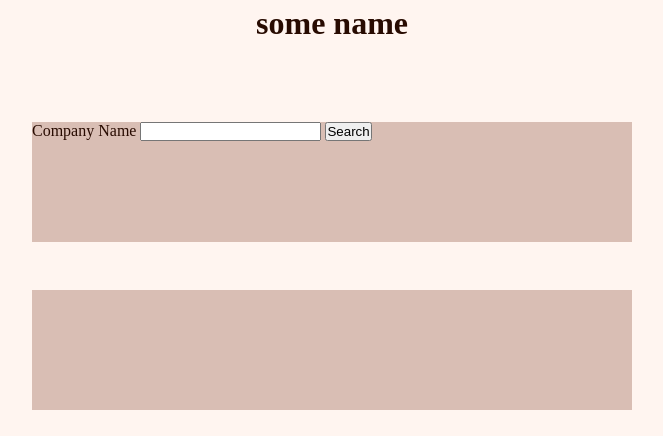
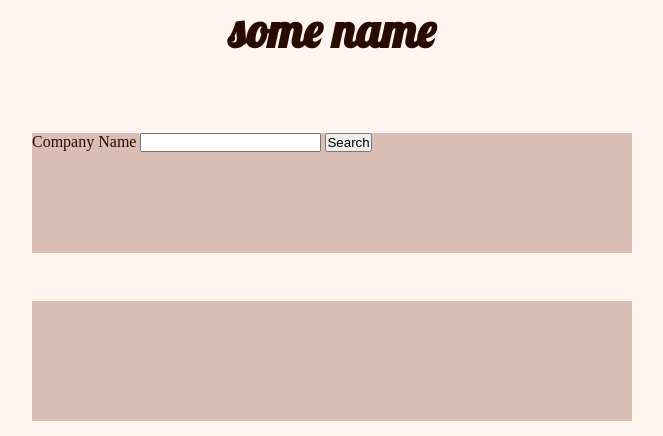
Before and after one commit to fac21/week2--Http-Project--AJMS, a plain HTML site: page index.html in a window 1280 px wide. Shown: the top 436 px of the page, without its empty margins (308-971 px from the left). Drawn offline with Linux system fonts and the light colour scheme.

Commit message:
Add lobster font

```diff
--- a/index.html
+++ b/index.html
@@ -6,6 +6,8 @@
     <meta name="viewport" content="width=device-width, initial-scale=1.0" />
     <title>Project 2</title>
     <link rel="stylesheet" href="style.css" />
+    <link rel="preconnect" href="https://fonts.gstatic.com">
+    <link href="https://fonts.googleapis.com/css2?family=Lobster&display=swap" rel="stylesheet">
   </head>
   <body class="flex-column">
     <header>
--- a/style.css
+++ b/style.css
@@ -6,6 +6,7 @@
   --gap-lg: 3rem;
   --gap-std: 2rem;
   --gap-sm: 1rem;
+  --main-font: 'Lobster';
 }
 
 * {
@@ -63,6 +64,11 @@ main {
   display: none;
 }
 
+h1 {
+  font-family: var(--main-font);
+  font-size: 3rem;
+  color: var(--font-colour);
+}
 
 h1, label, input p, p, h2 {
   color: var(--font-colour);
```
